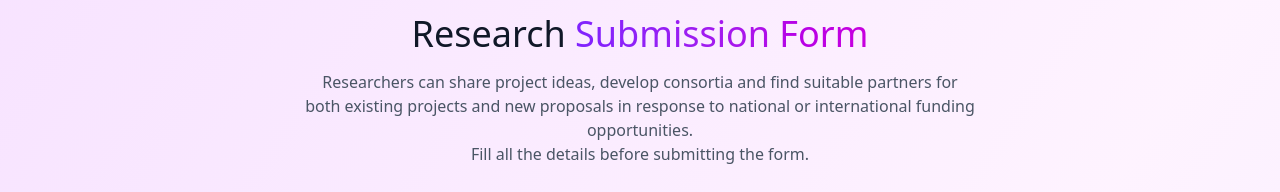
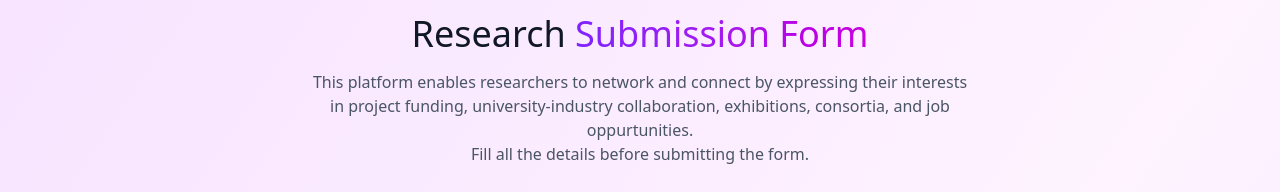
Before and after one commit to Abhijith-Suresh2283/nanoportugal, a React (Vite) app: page /projectsubmission in a window 1280 px wide. Shown: the part 251-443 px from the top of the page. Built offline with nearby package versions, Linux system fonts and the light colour scheme; no server answers.

Commit message:
Update project submission description text

```diff
--- a/src/components/ProjectSubmission.jsx
+++ b/src/components/ProjectSubmission.jsx
@@ -263,9 +263,8 @@ export default function ProjectSubmissionPage() {
             </span>
           </h1>
           <p className="text-gray-600 font-light">
-            Researchers can share project ideas, develop consortia and find suitable
-            partners for both existing projects and new proposals in response to national
-            or international funding opportunities.
+            This platform enables researchers to network and connect by expressing their interests in project funding,
+            university-industry collaboration, exhibitions, consortia, and job oppurtunities.
           </p>
           <p className="text-gray-600 font-light">
             Fill all the details before submitting the form.
```
